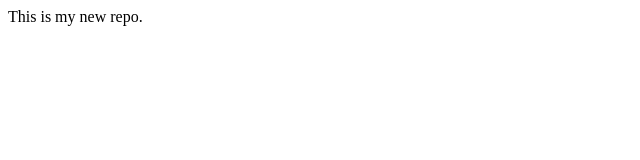
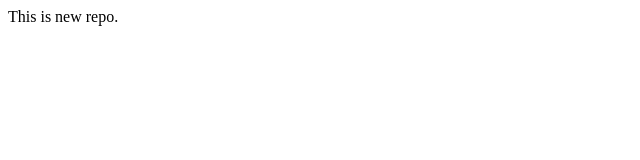
Before and after one commit to kanangoel22/localrepo, a plain HTML site: page index.html in a window 1280 px wide. Shown: the full height of the page, 0-640 px from the left. Drawn offline with Linux system fonts and the light colour scheme.

Commit message:
Add readme

```diff
--- a/index.html
+++ b/index.html
@@ -1 +1 @@
-<pr>This is my new repo.</pr>
+<pr>This is new repo.</pr>
```
Also changed, not shown: 1 other file.
